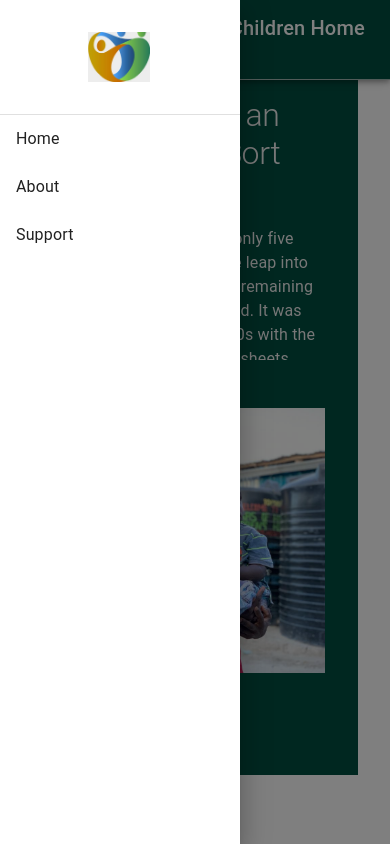
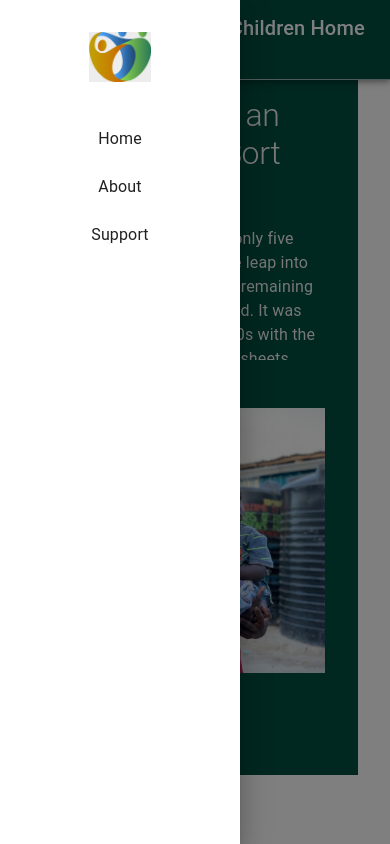
Before and after one commit to Tendwa-T/pillars-of-hope, a React (Vite) app in the folder client/: page / in a window 390 px wide. Both pictures are taken after a click on the button "open drawer". Shown: the top 844 px of the page. Built offline with nearby package versions, Linux system fonts and the light colour scheme; no server answers.

Commit message:
complete appbar

```diff
--- a/client/src/components/Navbar.jsx
+++ b/client/src/components/Navbar.jsx
@@ -34,8 +34,16 @@ export default function DrawerAppBar() {
   };
 
   const drawer = (
-    <Box onClick={handleDrawerToggle} sx={{ textAlign: "center" }}>
-      <Box sx={{ marginLeft: "3.5em", padding: "2em" }}>
+    <Box
+      onClick={handleDrawerToggle}
+      sx={{
+        display: "flex",
+        flexDirection: "column",
+        alignItems: "center",
+        textAlign: "center",
+      }}
+    >
+      <Box sx={{ padding: "2em" }}>
         <img src="assets/logo.png" alt="Logo" style={{ height: "50px" }} />
       </Box>
       <Divider />
```
